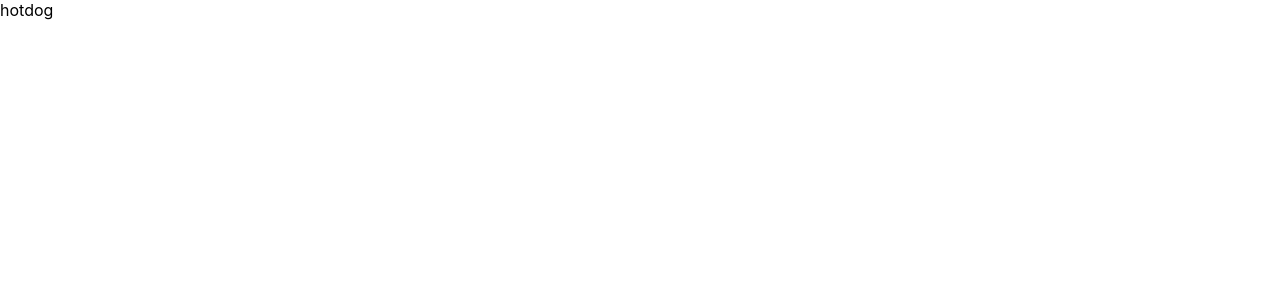
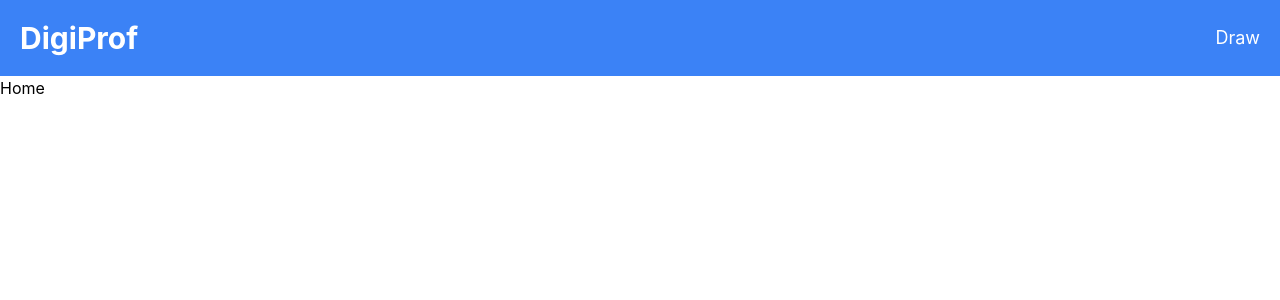
Before and after one commit to kquirapas/digiprof, a React (Create React App) app: page / in a window 1280 px wide. Shown: the top 300 px of the page. Built offline with nearby package versions, Linux system fonts and the light colour scheme.

Commit message:
Test CI/CD

```diff
--- a/package.json
+++ b/package.json
@@ -10,6 +10,7 @@
     "firebase-tools": "^10.9.0",
     "react": "^18.1.0",
     "react-dom": "^18.1.0",
+    "react-router-dom": "^6.3.0",
     "react-scripts": "5.0.1",
     "web-vitals": "^2.1.0"
   },
@@ -37,5 +38,10 @@
       "last 1 firefox version",
       "last 1 safari version"
     ]
+  },
+  "devDependencies": {
+    "autoprefixer": "^10.4.7",
+    "postcss": "^8.4.13",
+    "tailwindcss": "^3.0.24"
   }
 }
--- /dev/null
+++ b/postcss.config.js
@@ -0,0 +1,6 @@
+module.exports = {
+  plugins: {
+    tailwindcss: {},
+    autoprefixer: {},
+  },
+}
--- a/src/App.js
+++ b/src/App.js
@@ -1,9 +1,16 @@
-import logo from './logo.svg';
 import './App.css';
+
+import Navbar from './Navbar';
+import Palette from './Palette';
 
 function App() {
   return (
-		<div>hotdog</div>
+		<div>
+			<Navbar />
+			<main className="flex justify-center items-center">
+				<Palette />
+			</main>
+		</div>
 	);
 }
 
--- /dev/null
+++ b/src/Home.js
@@ -0,0 +1,11 @@
+
+import Navbar from './Navbar';
+
+export default function Home() {
+	return (
+		<div>
+			<Navbar />
+			<div>Home</div>
+		</div>
+	);
+}
--- /dev/null
+++ b/src/Navbar.js
@@ -0,0 +1,12 @@
+import { Link } from 'react-router-dom';
+
+export default function Navbar() {
+	return (
+		<nav className="bg-blue-500 p-5 text-white text-lg flex items-center justify-between">
+			<Link to="/" className="hover:underline font-bold text-3xl">DigiProf</Link>
+			<div>
+				<Link to="/draw" className="hover:underline">Draw</Link>
+			</div>
+		</nav>
+	);
+}
--- /dev/null
+++ b/src/Palette.js
@@ -0,0 +1,18 @@
+
+function Color({ color }) {
+	console.log(color);
+	return (
+		<span className="rounded-full box-border hover:border-2 hover:border-blue-500 w-10 h-10 my-5 mx-2 hover:cursor-pointer" style={{backgroundColor: `${color}`}}></span>
+	);
+}
+
+export default function Palette() {
+  return (
+		<div className="flex justify-center items-center">
+			<Color color="#FFAAFF" />
+			<Color color="#FFAAFF" />
+			<Color color="#FFAAFF" />
+			<Color color="#FFAAFF" />
+		</div>
+	);
+}
--- a/src/index.css
+++ b/src/index.css
@@ -1,3 +1,7 @@
+@tailwind base;
+@tailwind components;
+@tailwind utilities;
+
 body {
   margin: 0;
   font-family: -apple-system, BlinkMacSystemFont, 'Segoe UI', 'Roboto', 'Oxygen',
--- a/src/index.js
+++ b/src/index.js
@@ -4,10 +4,18 @@ import './index.css';
 import App from './App';
 import reportWebVitals from './reportWebVitals';
 
+import { BrowserRouter, Routes, Route } from 'react-router-dom';
+import Home from './Home';
+
 const root = ReactDOM.createRoot(document.getElementById('root'));
 root.render(
   <React.StrictMode>
-    <App />
+		<BrowserRouter>
+			<Routes>
+				<Route exact path="/" element={<Home />} />
+				<Route exact path="/draw" element={<App />} />
+			</Routes>
+		</BrowserRouter>
   </React.StrictMode>
 );
 
--- /dev/null
+++ b/tailwind.config.js
@@ -0,0 +1,9 @@
+module.exports = {
+  content: [
+    "./src/**/*.{js,jsx,ts,tsx}",
+  ],
+  theme: {
+    extend: {},
+  },
+  plugins: [],
+}
```
Also changed, not shown: 1 other file (tests, documents, lock files or other folders).
